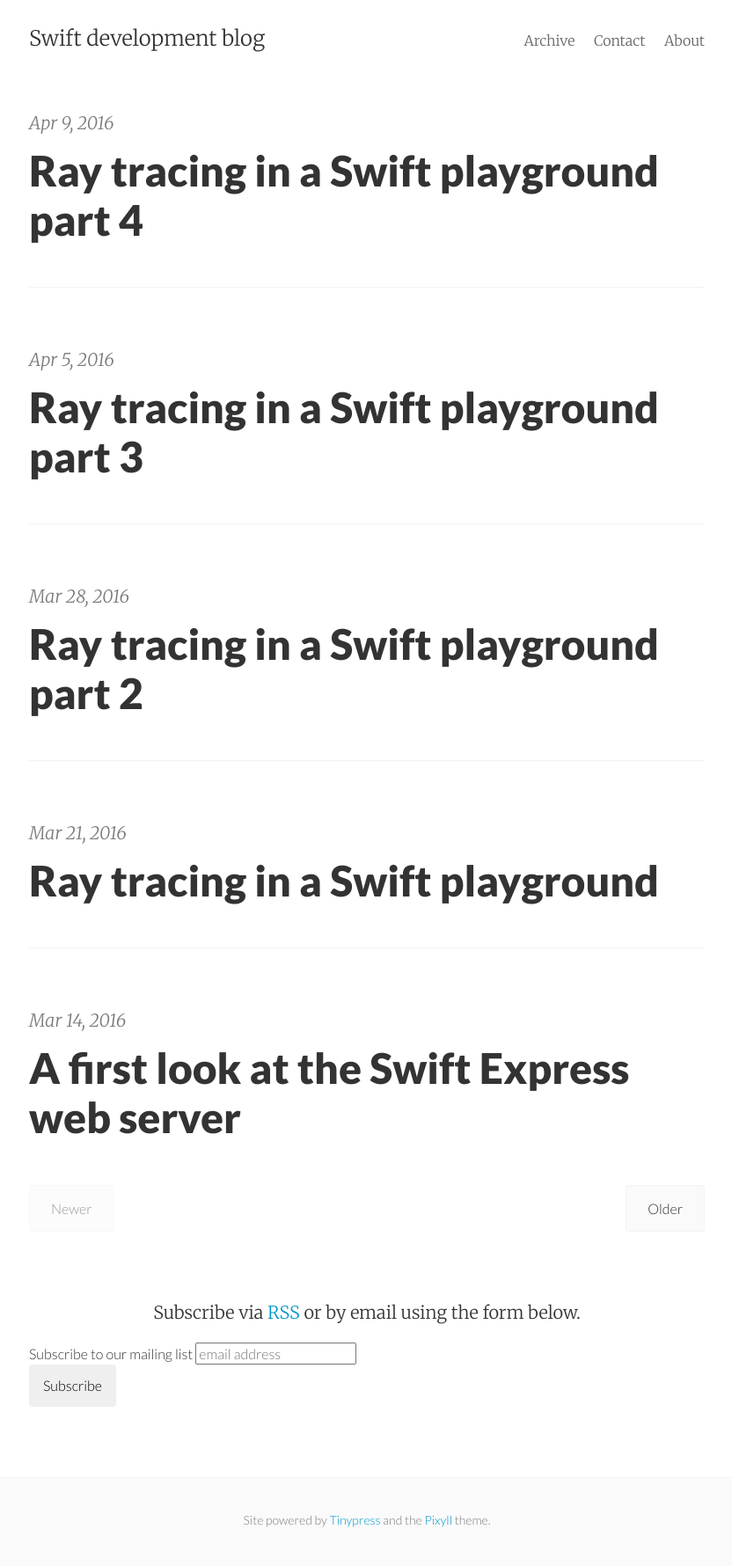
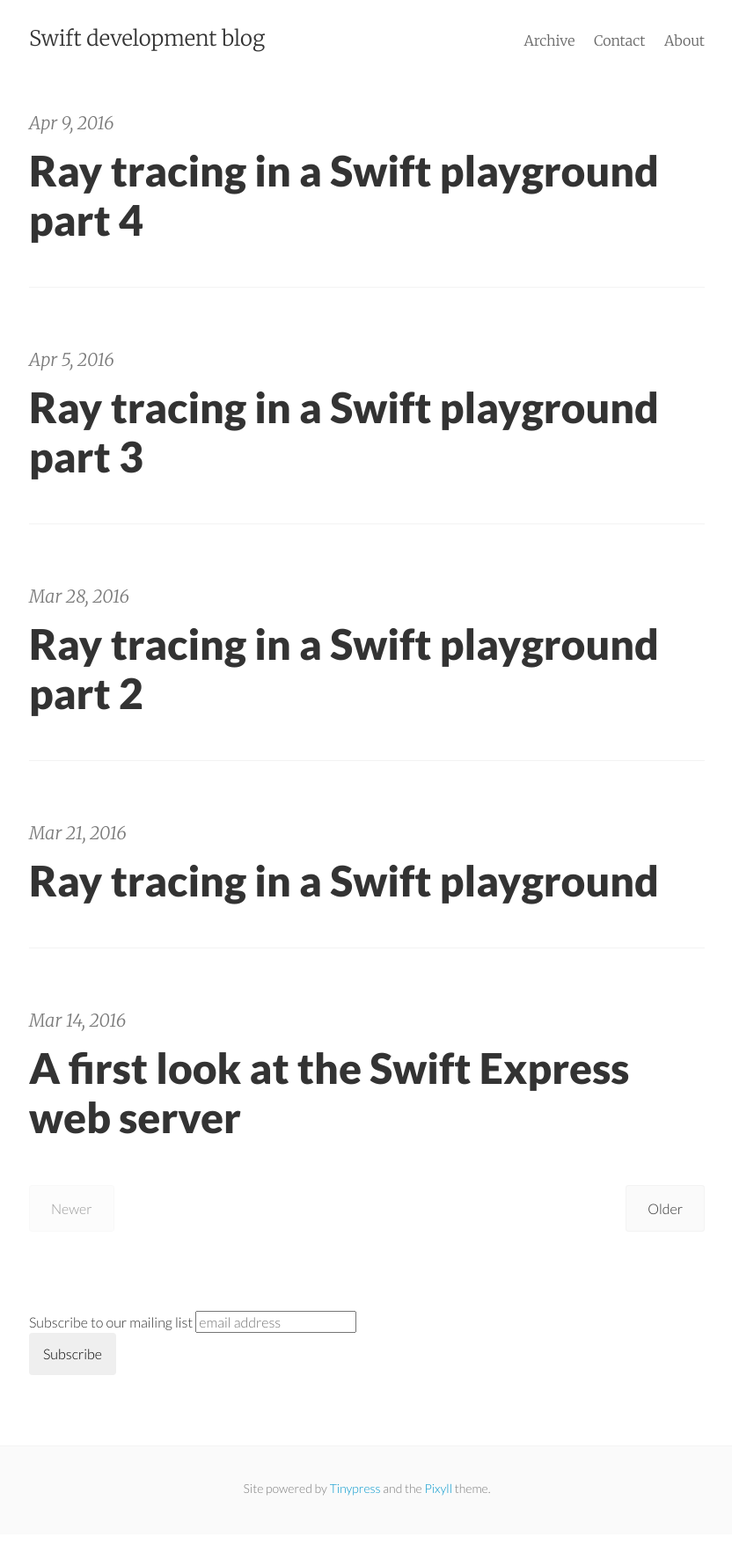
Before and after one commit to mhorga/mhorga.github.io, a Jekyll site: the page built from index.html, in a window 1280 px wide. Shown: the whole page at 88% size, without its empty margins (223-1055 px from the left). Built offline with Jekyll 4.4.1, drawn with Linux system fonts in a browser that asks for light colours; the list of posts is cut into pages by our own code; comment, search, counter and statistics services are not loaded; after the commit the page ends 1744 px from its top, so only the background shows below that.

Commit message:
updated homepage

```diff
--- a/index.html
+++ b/index.html
@@ -19,8 +19,6 @@ layout: default
   {% include pagination.html %}
 
   <br /><br /><br />
-  <p align="center" class="rss-subscribe">Subscribe via <a href="{{ "/feed.xml" | prepend: site.baseurl }}">RSS</a> or by email using the form below.</p>
-
   <p><!-- Begin MailChimp Signup Form -->
   	<link href="//cdn-images.mailchimp.com/embedcode/slim-081711.css" rel="stylesheet" type="text/css">
 	<style type="text/css">
```
